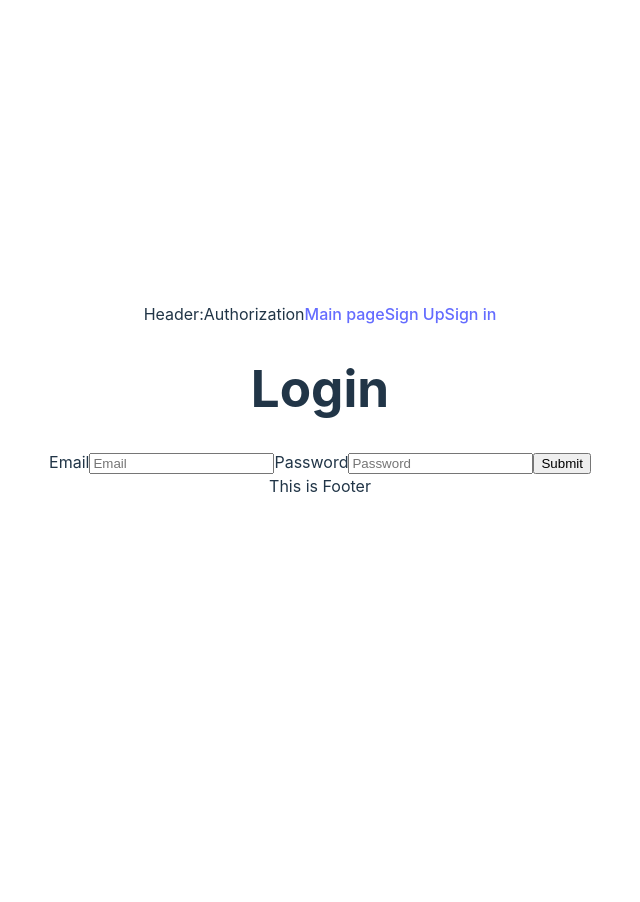
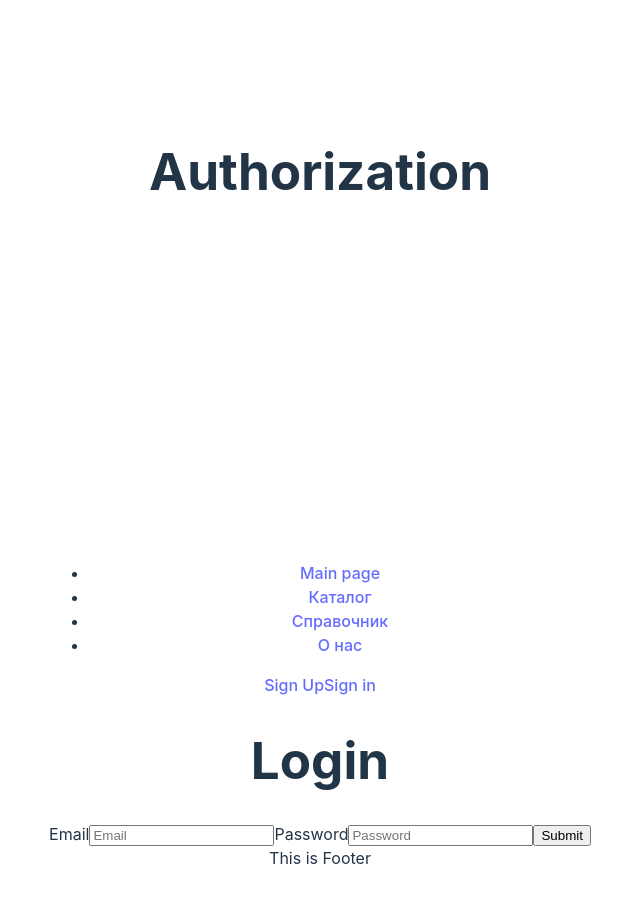
Before and after one commit to R11VEN/eCommerce-Application, a React (Vite) app: page /auth in a window 1280 px wide. Shown: the whole page, without its empty margins (320-960 px from the left). Before the commit the page ends 800 px from the top, so only its background shows below. Built offline with nearby package versions, Linux system fonts and the light colour scheme.

Commit message:
feat: add header layout

```diff
--- a/src/layout/header.tsx
+++ b/src/layout/header.tsx
@@ -9,19 +9,38 @@ const Header = ({ titlePage }: { titlePage: string }) => {
   };
 
   return (
-    <div className="header">
-      Header:{titlePage}
+    <header className="header">
+      <div className="header-container">
+        <h1 className="logo">{titlePage}</h1>
+        <nav className="nav">
+          <ul className="nav-list">
+            <li className="nav-list_item">
               {routesPages.map((route: RouteInterface) => (
                 <NavLink key={route.name} to={route.path} className={showClassName} end>
                   {route.name}
                 </NavLink>
               ))}
+            </li>
+            <li className="nav-list_item">
+              <a href="#">Каталог</a>
+            </li>
+            <li className="nav-list_item">
+              <a href="#">Справочник</a>
+            </li>
+            <li className="nav-list_item">
+              <a href="#">О нас</a>
+            </li>
+          </ul>
+        </nav>
+        <div className="login-registration">
           {routesAuth.map((route: RouteInterface) => (
             <NavLink key={route.name} to={route.path} className={showClassName} end>
               {route.name}
             </NavLink>
           ))}
         </div>
+      </div>
+    </header>
   );
 };
 export default Header;
```
Lines whose indentation alone changed are shown as unchanged.
